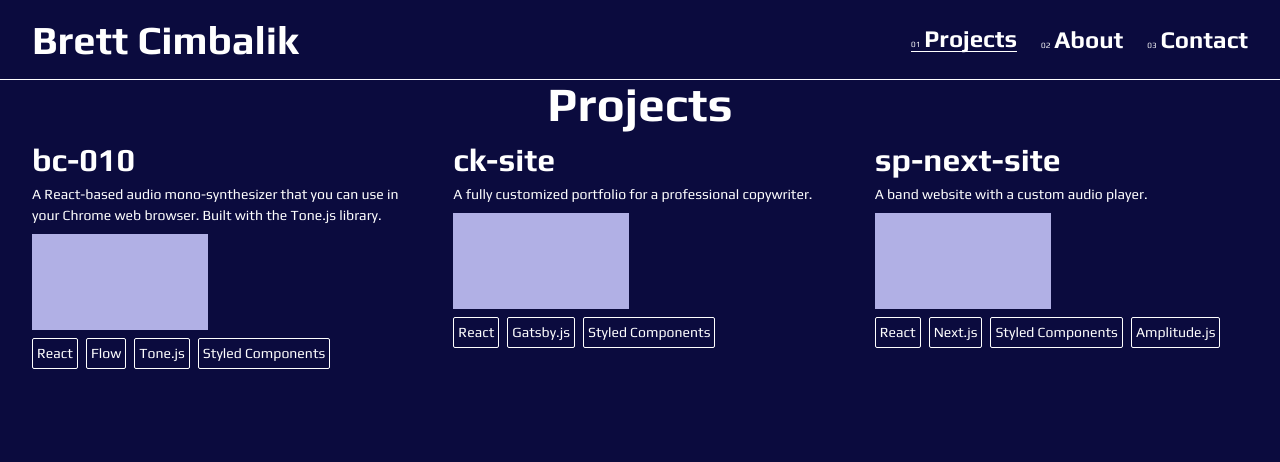
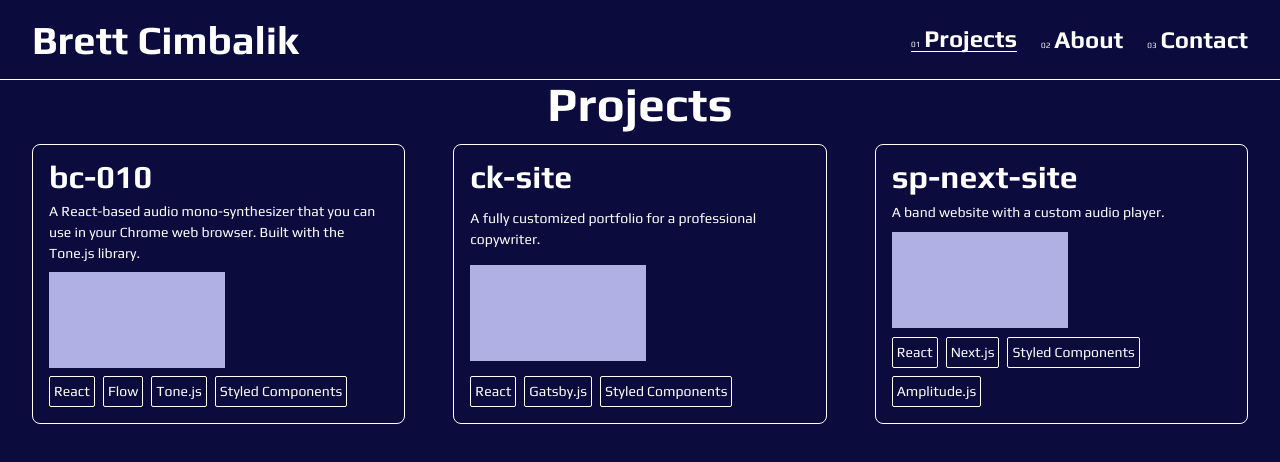
Before and after one commit to bcimbali/my-site-2, a Next.js app: page /projects in a window 1280 px wide. Shown: the top 462 px of the page. Built offline with nearby package versions, Linux system fonts and the light colour scheme.

Commit message:
feat(component): updates to ProjectCard layout

```diff
--- a/src/components/ProjectCard/index.tsx
+++ b/src/components/ProjectCard/index.tsx
@@ -4,16 +4,13 @@ import React from 'react';
 import styled, { css } from 'styled-components';
 import Link from 'next/link';
 
-const CardContainer = styled(Link)`
-  ${({ theme: { mediaQuery } }) => css`
-    align-items: center;
+const CardContainer = styled.li`
+  ${({ theme: { themeColors } }) => css`
+    border: 1px solid ${themeColors.fg};
+    border-radius: 0.5rem;
     display: flex;
     flex-direction: column;
-    gap: 0.5rem;
     max-width: 27.5rem;
-    ${mediaQuery('md')`
-      align-items: unset
-    `}
   `}
 `;
 
@@ -63,6 +60,21 @@ const ImgPlaceholder = styled.div`
   `}
 `;
 
+const OuterCardLink = styled(Link)`
+  ${({ theme: { mediaQuery } }) => css`
+    align-items: center;
+    display: flex;
+    flex: 1 0 auto;
+    flex-direction: column;
+    gap: 0.5rem;
+    justify-content: space-between;
+    padding: 1rem;
+    ${mediaQuery('md')`
+      align-items: unset
+    `}
+  `}
+`;
+
 const Title = styled.h3`
   ${({ theme: { themeColors } }) => css`
     color: ${themeColors.headings};
@@ -88,7 +100,8 @@ const ProjectCard = ({
 }: ProjectCardTypes) => {
   console.log('In index.tsx, this is codeLink: ', codeLink);
   return (
-    <CardContainer href={liveLink} target="_blank">
+    <CardContainer>
+      <OuterCardLink href={liveLink} target="_blank">
         <Title>{title}</Title>
         {!!image && <div />}
         <Description>{description}</Description>
@@ -100,6 +113,7 @@ const ProjectCard = ({
             </Chip>
           ))}
         </ChipsContainer>
+      </OuterCardLink>
     </CardContainer>
   );
 };
--- a/src/components/ProjectsPage/index.tsx
+++ b/src/components/ProjectsPage/index.tsx
@@ -5,11 +5,13 @@ import React from 'react';
 import ProjectCard from '@/components/ProjectCard';
 import projectsData from '@/lib/projectsData';
 
-const ProjectsContainer = styled.div`
+const ProjectsContainer = styled.ul`
   ${({ theme: { mediaQuery } }) => css`
     display: grid;
     gap: 3rem;
     justify-content: center;
+    list-style-type: none;
+    padding: 0;
 
     ${mediaQuery('md')(`
       grid-template-columns: 1fr 1fr;
```
Lines whose indentation alone changed are shown as unchanged.
